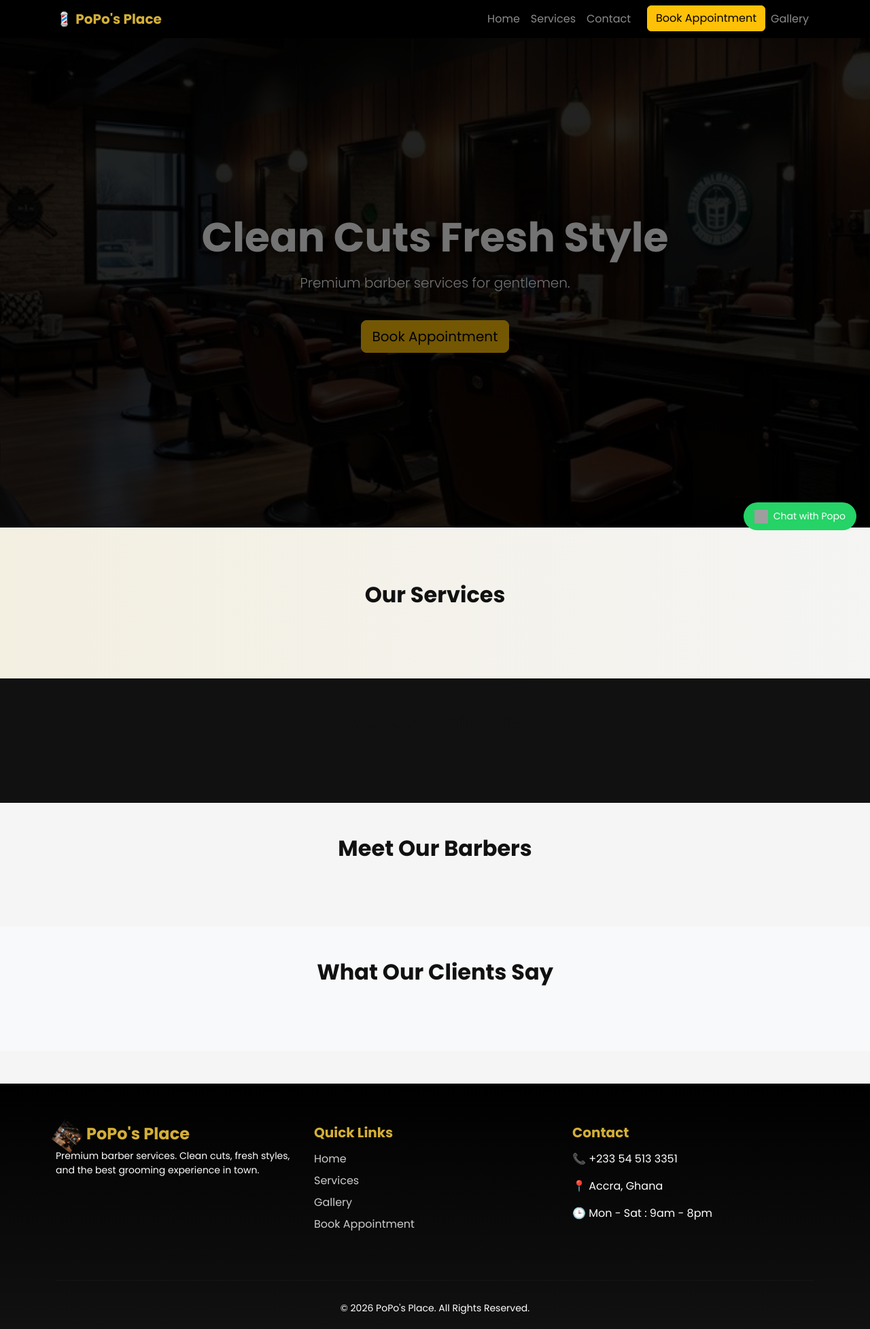
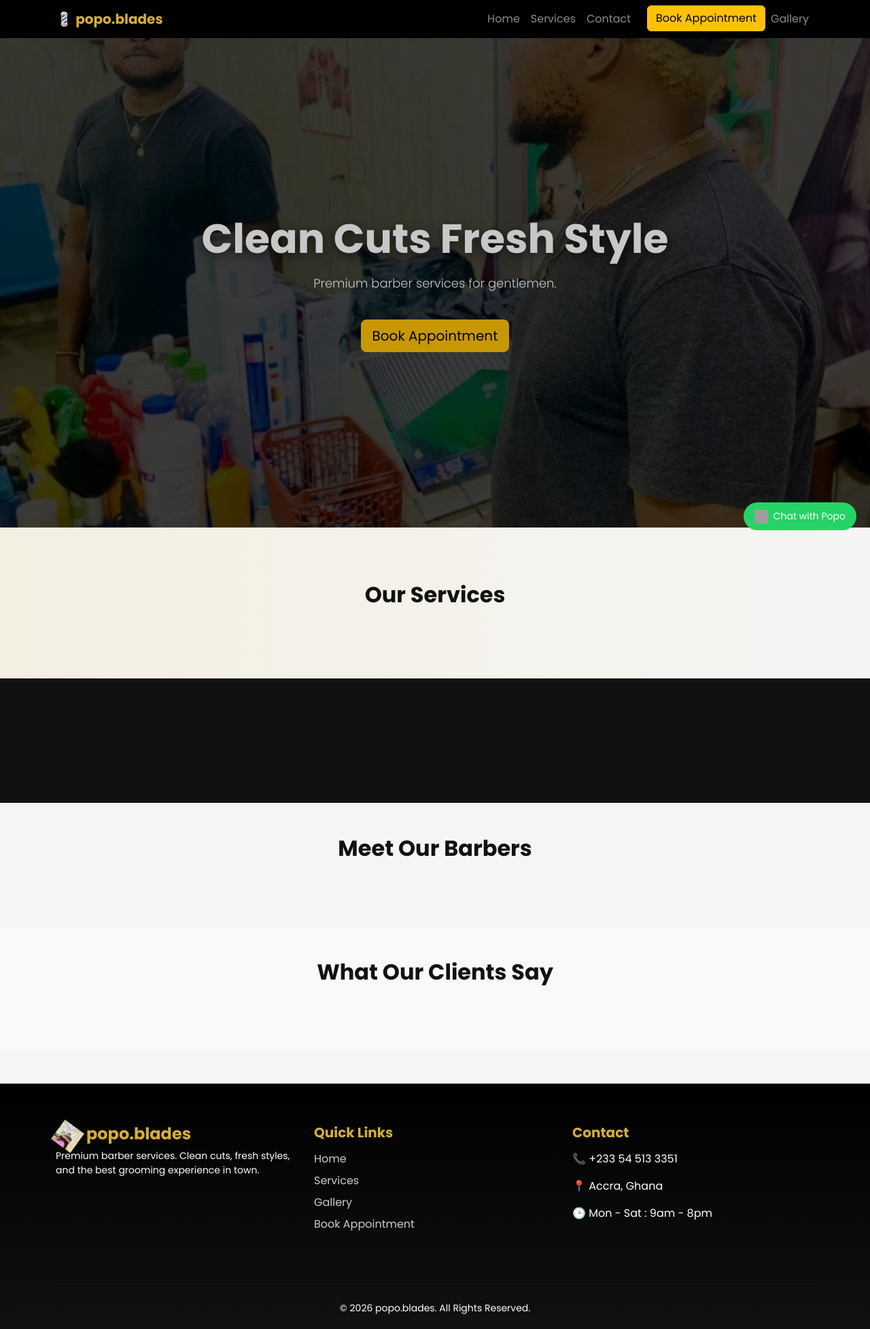
Before and after one commit to courageadawuduaar-cmd/popo, a Django app: page / in a window 1280 px wide. Shown: the whole page at 68% size. Run offline with Django 5.2, Linux system fonts and the light colour scheme; data that the repository does not hold is empty; grey boxes are pictures that could not be loaded.

Commit message:
Improve hero brightness, update navbar and footer styling

```diff
--- a/website/static/website/css/style.css
+++ b/website/static/website/css/style.css
@@ -35,52 +35,64 @@ h1,h2,h3,h4,h5{
 justify-content:center;
 text-align:center;
 color:white;
+position:relative;
 animation:zoomHero 20s infinite alternate;
 }
 
-.hero{
-    position:relative;
-}
+/* LIGHTER OVERLAY FOR BRIGHTER IMAGE */
 
 .hero::before{
 content:"";
 position:absolute;
-    inset:0;
-    background:rgba(0,0,0,0.55);
+top:0;
+left:0;
+width:100%;
+height:100%;
+background:rgba(0,0,0,0.22); /* lighter overlay */
 }
+
+/* HERO CONTENT ABOVE OVERLAY */
 
 .hero .container{
 position:relative;
 z-index:2;
 }
 
+/* HERO TITLE */
+
 .hero h1{
-    text-shadow:0 5px 20px rgba(34, 32, 32, 0.7);
+font-size:60px;
+font-weight:700;
+color:white;
+text-shadow:0 4px 15px rgba(0,0,0,0.6);
+animation:fadeInUp 2s;
 }
 
-.hero h1{
-    color:white;
-    text-shadow:0 4px 15px rgba(0,0,0,0.7);
+/* HERO SUBTEXT */
+
+.hero p{
+font-size:18px;
+animation:fadeInUp 3s;
 }
+
+/* ZOOM BACKGROUND ANIMATION */
 
 @keyframes zoomHero{
 0%{background-size:100%;}
 100%{background-size:120%;}
 }
 
-.hero h1{
-    font-size:60px;
-    font-weight:700;
-    animation:fadeInUp 2s;
-}
-
-.hero p{
-    animation:fadeInUp 3s;
-}
+/* TEXT FADE ANIMATION */
 
 @keyframes fadeInUp{
-from{opacity:0; transform:translateY(40px);}
-to{opacity:1; transform:translateY(0);}
+from{
+opacity:0;
+transform:translateY(40px);
+}
+to{
+opacity:1;
+transform:translateY(0);
+}
 }
 
 /* SERVICES */
--- a/website/templates/base.html
+++ b/website/templates/base.html
@@ -8,7 +8,7 @@
 <meta charset="UTF-8">
 <meta name="viewport" content="width=device-width, initial-scale=1.0">
 
-<title>PoPo's Place</title>
+<title>popo.blades</title>
 
 <!-- Bootstrap -->
 <link href="https://cdn.jsdelivr.net/npm/bootstrap@5.3.3/dist/css/bootstrap.min.css" rel="stylesheet">
--- a/website/templates/footer.html
+++ b/website/templates/footer.html
@@ -13,7 +13,7 @@
 
 <img src="{% static 'website/images/barber-pole.jpg' %}" class="footer-pole">
 
-<h4 class="footer-brand">PoPo's Place</h4>
+<h4 class="footer-brand">popo.blades</h4>
 
 </div>
 
@@ -60,7 +60,7 @@ Premium barber services. Clean cuts, fresh styles, and the best grooming experie
 
 <div class="text-center small">
 
-© 2026 PoPo's Place. All Rights Reserved.
+© 2026 popo.blades. All Rights Reserved.
 
 </div>
 
--- a/website/templates/navbar.html
+++ b/website/templates/navbar.html
@@ -2,7 +2,7 @@
 
 <div class="container">
 
-<a class="navbar-brand" href="#">💈 PoPo's Place</a>
+<a class="navbar-brand" href="#">💈 popo.blades</a>
 
 <button class="navbar-toggler" type="button"
 data-bs-toggle="collapse"
```
Also changed, not shown: website/static/website/images/barber-pole.jpg, website/static/website/images/hero.jpg. Lines whose indentation alone changed are shown as unchanged.
